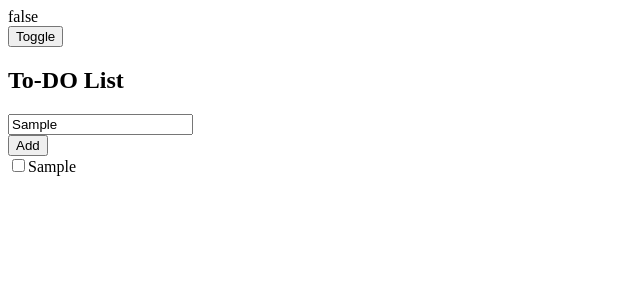
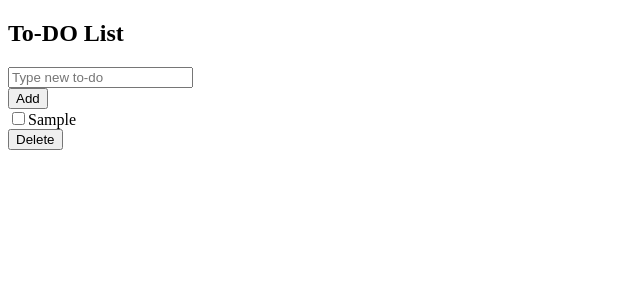
Before and after one commit to GUBONWOO/project, a Vue app in the folder vue3-project/: page / in a window 1280 px wide. Both pictures are taken after typing "Sample" into the empty fields and a click on the button "Add". Shown: the top 300 px of the page, without its empty margins (0-640 px from the left). Built offline with nearby package versions, Linux system fonts and the light colour scheme; the HTML template or start-up script is replaced by a standard one.

Commit message:
TodoList refactoring

```diff
--- a/vue3-project/src/App.vue
+++ b/vue3-project/src/App.vue
@@ -1,78 +1,45 @@
 <template>
   <div class="container">
-    <div v-if="toggle">true</div>
-    <div v-else>false</div>
-    <button @click="onToggle">Toggle</button>
     <h2>To-DO List</h2>
-    <form @submit.prevent="onSubmit">
-      <div class="d-flex">
-        <div class="flex-grow-1">
-          <input
-            v-model="todo"
-            placeholder="Type new to-do"
-            class="form-control"
-            type="text"
-          />
-        </div>
-        <div>
-          <button type="sumbit" class="btn btn-primary">Add</button>
-        </div>
-      </div>
-      <div v-show="hasError" style="color: red">This field cannot be empty</div>
-    </form>
-    <div v-for="todo in todos" :key="todo.id" class="card mt-2">
-      <div class="card-body p-2">
-        <div class="form-check">
-          <input
-            class="form-check-input"
-            type="checkbox"
-            v-model="todo.completed"
-          />
-          <label class="form-check-label" :class="{ todo: todo.completed }">
-            {{ todo.subject }}
-          </label>
-        </div>
-      </div>
-    </div>
+    <TodoSimpleForm @add-todo="addTodo" />
+
+    <div v-if="!todos.length">no</div>
+    <TodoList
+      :todos="todos"
+      @toggle-todo="toggleTodo"
+      @delete-todo="deleteTodo(index)"
+    />
   </div>
 </template>
 
 <script>
 import { ref } from 'vue'
+import TodoSimpleForm from './components/TodoSimpleForm.vue'
+import TodoList from './components/TodoList.vue'
 export default {
+  components: {
+    TodoSimpleForm,
+    TodoList
+  },
+
   setup() {
-    const todoStyle = {
-      textDecoration: 'line-through',
-      color: 'gray'
+    const todos = ref([])
+
+    const addTodo = (todo) => {
+      todos.value.push(todo)
     }
-    const toggle = ref(false)
-    const todo = ref('')
-    const todos = ref([])
-    const hasError = ref(false)
-    const onSubmit = () => {
-      if (todo.value === '') {
-        hasError.value = true
-      } else {
-        todos.value.push({
-          id: Date.now(),
-          subject: todo.value,
-          completed: false
-        })
-        hasError.value = false
-      }
+    const toggleTodo = (index) => {
+      todos.value[index].completed = !todos.value[index].completed
+    }
+    const deleteTodo = (index) => {
+      todos.value.splice(index, 1)
     }
 
-    const onToggle = () => {
-      toggle.value = !toggle.value
-    }
     return {
-      todo,
       todos,
-      onSubmit,
-      toggle,
-      onToggle,
-      hasError,
-      todoStyle
+      addTodo,
+      deleteTodo,
+      toggleTodo
     }
   }
 }
--- a/vue3-project/src/components/HelloWorld.vue
+++ /dev/null
@@ -1,60 +0,0 @@
-<template>
-  <div class="hello">
-    <h1>{{ msg }}</h1>
-    <p>
-      For a guide and recipes on how to configure / customize this project,<br>
-      check out the
-      <a href="https://cli.vuejs.org" target="_blank" rel="noopener">vue-cli documentation</a>.
-    </p>
-    <h3>Installed CLI Plugins</h3>
-    <ul>
-      <li><a href="https://github.com/vuejs/vue-cli/tree/dev/packages/%40vue/cli-plugin-babel" target="_blank" rel="noopener">babel</a></li>
-      <li><a href="https://github.com/vuejs/vue-cli/tree/dev/packages/%40vue/cli-plugin-router" target="_blank" rel="noopener">router</a></li>
-      <li><a href="https://github.com/vuejs/vue-cli/tree/dev/packages/%40vue/cli-plugin-vuex" target="_blank" rel="noopener">vuex</a></li>
-      <li><a href="https://github.com/vuejs/vue-cli/tree/dev/packages/%40vue/cli-plugin-eslint" target="_blank" rel="noopener">eslint</a></li>
-    </ul>
-    <h3>Essential Links</h3>
-    <ul>
-      <li><a href="https://vuejs.org" target="_blank" rel="noopener">Core Docs</a></li>
-      <li><a href="https://forum.vuejs.org" target="_blank" rel="noopener">Forum</a></li>
-      <li><a href="https://chat.vuejs.org" target="_blank" rel="noopener">Community Chat</a></li>
-      <li><a href="https://twitter.com/vuejs" target="_blank" rel="noopener">Twitter</a></li>
-      <li><a href="https://news.vuejs.org" target="_blank" rel="noopener">News</a></li>
-    </ul>
-    <h3>Ecosystem</h3>
-    <ul>
-      <li><a href="https://router.vuejs.org" target="_blank" rel="noopener">vue-router</a></li>
-      <li><a href="https://vuex.vuejs.org" target="_blank" rel="noopener">vuex</a></li>
-      <li><a href="https://github.com/vuejs/vue-devtools#vue-devtools" target="_blank" rel="noopener">vue-devtools</a></li>
-      <li><a href="https://vue-loader.vuejs.org" target="_blank" rel="noopener">vue-loader</a></li>
-      <li><a href="https://github.com/vuejs/awesome-vue" target="_blank" rel="noopener">awesome-vue</a></li>
-    </ul>
-  </div>
-</template>
-
-<script>
-export default {
-  name: 'HelloWorld',
-  props: {
-    msg: String
-  }
-}
-</script>
-
-<!-- Add "scoped" attribute to limit CSS to this component only -->
-<style scoped>
-h3 {
-  margin: 40px 0 0;
-}
-ul {
-  list-style-type: none;
-  padding: 0;
-}
-li {
-  display: inline-block;
-  margin: 0 10px;
-}
-a {
-  color: #42b983;
-}
-</style>
--- /dev/null
+++ b/vue3-project/src/components/TodoList.vue
@@ -0,0 +1,47 @@
+<template>
+  <div v-for="(todo, index) in todos" :key="todo.id" class="card mt-2">
+    <div class="card-body p-2 d-flex align-items senter">
+      <div class="form-check flex-grow-1">
+        <input
+          class="form-check-input"
+          type="checkbox"
+          :value="todo.completed"
+          @change="toggleTodo(index)"
+        />
+        <label class="form-check-label" :class="{ todo: todo.completed }">
+          {{ todo.subject }}
+        </label>
+      </div>
+      <div>
+        <button class="btn btn-danger" @click="deleteTodo(index)">
+          Delete
+        </button>
+      </div>
+    </div>
+  </div>
+</template>
+<script>
+export default {
+  props: {
+    todos: {
+      type: Array,
+      required: true
+    }
+  },
+  emits: ['toggleTodo', 'deleteTodo'],
+  setup(props, { emit }) {
+    const toggleTodo = (index) => {
+      emit('toggle-todo', index)
+    }
+    const deleteTodo = (index) => {
+      emit('delete-todo', index)
+    }
+    return {
+      toggleTodo,
+      deleteTodo
+    }
+  }
+}
+</script>
+
+<style></style>
--- /dev/null
+++ b/vue3-project/src/components/TodoSimpleForm.vue
@@ -0,0 +1,55 @@
+<template>
+  <form @submit.prevent="onSubmit">
+    <div class="d-flex">
+      <div class="flex-grow-1">
+        <input
+          v-model="todo"
+          placeholder="Type new to-do"
+          class="form-control"
+          type="text"
+        />
+      </div>
+      <div>
+        <button type="sumbit" class="btn btn-primary">Add</button>
+      </div>
+    </div>
+    <div v-show="hasError" style="color: red">This field cannot be empty</div>
+  </form>
+</template>
+
+<script>
+import { ref } from 'vue'
+export default {
+  emits: ['add-todo'],
+  setup(props, { emit }) {
+    const todo = ref('')
+    const hasError = ref(false)
+
+    const onSubmit = () => {
+      if (todo.value === '') {
+        hasError.value = true
+      } else {
+        emit('add-todo', {
+          id: Date.now(),
+          subject: todo.value,
+          completed: false
+        })
+        // todos.value.push({
+        //   id: Date.now(),
+        //   subject: todo.value,
+        //   completed: false
+        // })
+        hasError.value = false
+        todo.value = ''
+      }
+    }
+    return {
+      todo,
+      hasError,
+      onSubmit
+    }
+  }
+}
+</script>
+
+<style></style>
--- a/vue3-project/src/views/HomeView.vue
+++ b/vue3-project/src/views/HomeView.vue
@@ -1,13 +1,13 @@
 <template>
   <div class="home">
-    <img alt="Vue logo" src="../assets/logo.png">
-    <HelloWorld msg="Welcome to Your Vue.js App"/>
+    <img alt="Vue logo" src="../assets/logo.png" />
+    <HelloWorld msg="Welcome to Your Vue.js App" />
   </div>
 </template>
 
 <script>
 // @ is an alias to /src
-import HelloWorld from '@/components/HelloWorld.vue'
+import HelloWorld from '@/components/TodoSimpleForm.vue'
 
 export default {
   name: 'HomeView',
```
